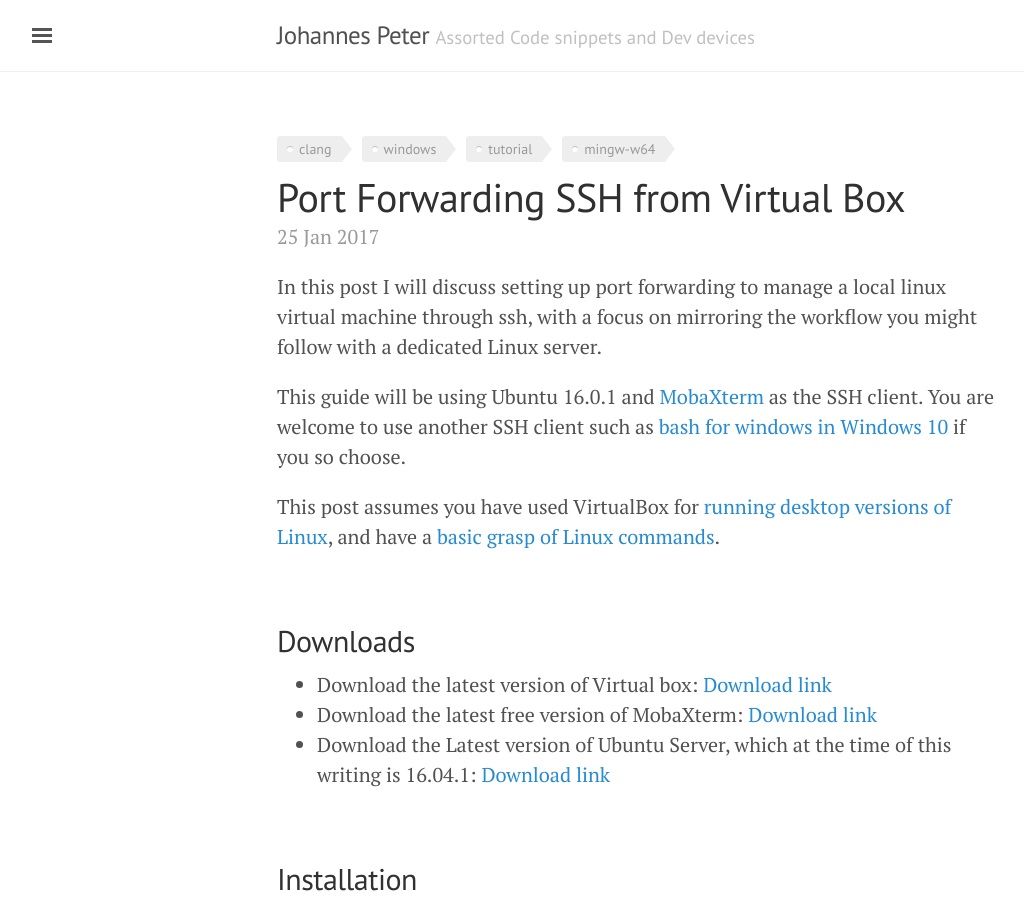
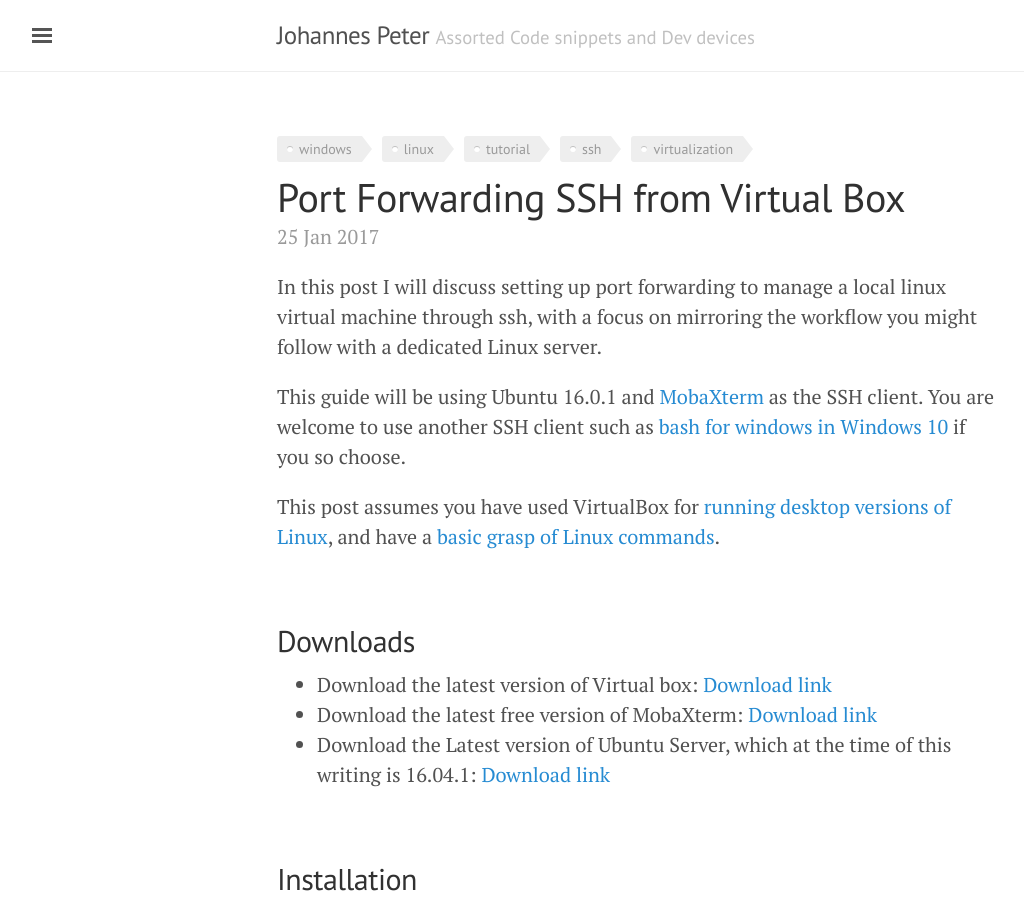
Before and after one commit to JohannesMP/com.johannesmp.blog, a Jekyll site: the page built from _posts/2017-01-25-port-forwarding-ssh-from-virtualbox.md, in a window 1280 px wide and 900 px high. Shown: the whole window, without its empty margins (3-1027 px from the left). Built offline with Jekyll 4.4.1, drawn with Linux system fonts in a browser that asks for light colours; nearby versions of some CDN libraries; comment, search, counter and statistics services are not loaded.

Commit message:
Update 2017-01-25-port-forwarding-ssh-from-virtualbox.md

```diff
--- a/_posts/2017-01-25-port-forwarding-ssh-from-virtualbox.md
+++ b/_posts/2017-01-25-port-forwarding-ssh-from-virtualbox.md
@@ -2,10 +2,11 @@
 layout: post
 title: 'Port Forwarding SSH from Virtual Box'
 tags:
-  - clang
   - windows
+  - linux
   - tutorial
-  - mingw-w64
+  - ssh
+  - virtualization
 published: true
 comments: true
 ---
```
